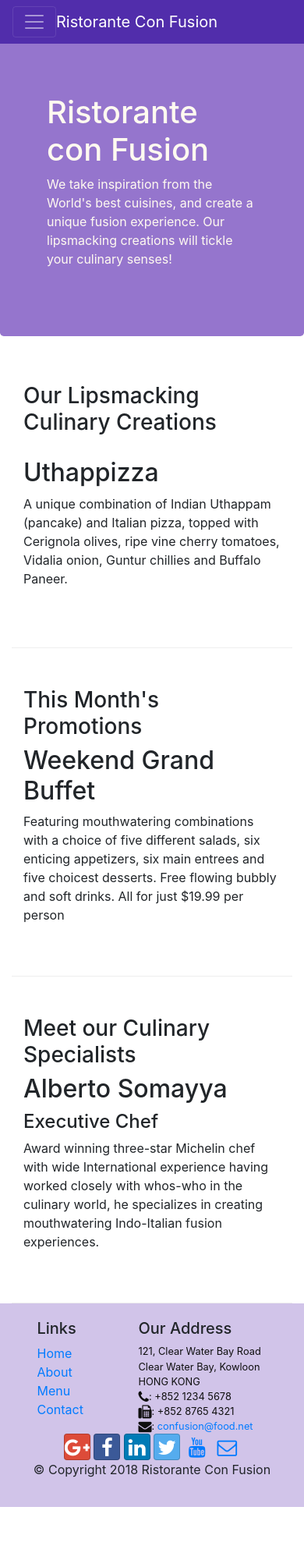
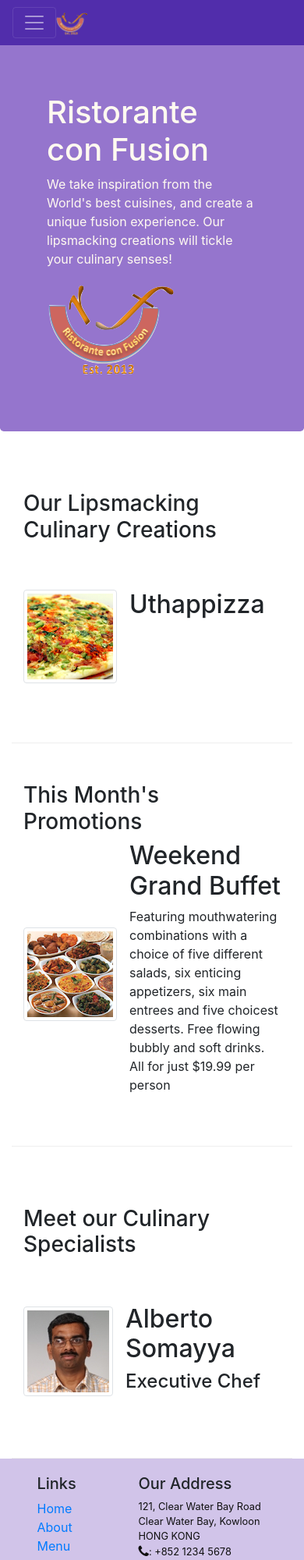
Before and after one commit to maheswar1506/Assignment-1, a website: page index.html in a window 390 px wide. Shown: the top 2000 px of the page at 78% size. Before the commit the page ends 1932 px from the top, so only its background shows below. Drawn offline with nearby package versions, Linux system fonts and the light colour scheme.

Commit message:
Images and Media

```diff
--- a/index.html
+++ b/index.html
@@ -21,7 +21,7 @@
 			<button class="navbar-toggler" type="button" data-toggle="collapse" data-target="#Navbar">
 				<span class="navbar-toggler-icon"></span>
 			</button>
-			<a class="navbar-brand mr-auto" href="#">Ristorante Con Fusion</a>
+			<a class="navbar-brand mr-auto" href="#"><img src="img/logo.png" height="30" width="41"></a>
 			<div class="collapse navbar-collapse" id="Navbar">
 				<ul class="navbar-nav mr-auto">
 					<li class="nav-item active"><a class="nav-link" href="#"><span class="fa fa-home fa-lg"></span> Home</a></li>
@@ -40,7 +40,8 @@
                     <h1>Ristorante con Fusion</h1>
                     <p>We take inspiration from the World's best cuisines, and create a unique fusion experience. Our lipsmacking creations will tickle your culinary senses!</p>
                 </div>
-                <div class="col-12 col-sm">
+                <div class="col-12 col-sm align-self-center">
+                    <img src="img/logo.png" class="img-fluid">
                 </div>
             </div>
         </div>
@@ -52,19 +53,32 @@
                 <h3>Our Lipsmacking Culinary Creations</h3>
             </div>
             <div class="col col-sm order-sm-first col-md">
-                <h2>Uthappizza</h2>
-                <p>A unique combination of Indian Uthappam (pancake) and Italian pizza, topped with Cerignola olives, ripe vine cherry tomatoes, Vidalia onion, Guntur chillies and Buffalo Paneer.</p>
+                <div class="media">
+                    <img class="d-flex mr-3 img-thumbnail align-self-center" src="img/uthappizza.png" alt="Uthappizza">
+                    <div class="media-body">
+                        <h2 class="mt-0">Uthappizza</h2>
+                        <p class="d-none d-sm-block">A unique combination of Indian Uthappam (pancake) and
+                            Italian pizza, topped with Cerignola olives, ripe vine
+                            cherry tomatoes, Vidalia onion, Guntur chillies and
+                            Buffalo Paneer.</p>
+                    </div>
+                </div>
             </div>
         </div>
-
 
         <div class="row row-content align-items-center">
             <div class="col-12 col-sm-4 col-md-3">
                 <h3>This Month's Promotions</h3>
             </div>
             <div class="col col-sm col-md">
-                <h2>Weekend Grand Buffet</h2>
-                <p>Featuring mouthwatering combinations with a choice of five different salads, six enticing appetizers, six main entrees and five choicest desserts. Free flowing bubbly and soft drinks. All for just $19.99 per person </p>
+                <div class="media">
+                    <img class="d-flex mr-3 img-thumbnail align-self-center"
+                            src="img/buffet.png" alt="Weekend Grand Buffet">
+                    <div class="media-body">
+                        <h2 class="mt-0">Weekend Grand Buffet</h2>
+                        <p>Featuring mouthwatering combinations with a choice of five different salads, six enticing appetizers, six main entrees and five choicest desserts. Free flowing bubbly and soft drinks. All for just $19.99 per person </p>
+                    </div>
+                </div>
             </div>
         </div>
 
@@ -73,9 +87,19 @@
                 <h3>Meet our Culinary Specialists</h3>
             </div>
             <div class="col col-sm order-sm-first col-md">
-                <h2>Alberto Somayya</h2>
-                <h4>Executive Chef</h4>
-                <p>Award winning three-star Michelin chef with wide International experience having worked closely with whos-who in the culinary world, he specializes in creating mouthwatering Indo-Italian fusion experiences. </p>
+                <div class="media">
+                    <img class="d-flex mr-3 img-thumbnail align-self-center"
+                            src="img/alberto.png" alt="Alberto Somayya">
+                    <div class="media-body">
+                        <h2 class="mt-0">Alberto Somayya</h2>
+                        <h4>Executive Chef</h4>
+                        <p class="d-none d-sm-block">Award winning three-star Michelin chef with wide
+                            International experience having worked closely with
+                            whos-who in the culinary world, he specializes in
+                            creating mouthwatering Indo-Italian fusion experiences.
+                        </p>
+                    </div>
+                </div>
             </div>
         </div>
     </div>
```
Also changed, not shown: aboutus.html (+3 -2 lines), contactus.html (+3 -2 lines), img/alberto.png (added), img/buffet.png (added), img/logo.png (added), img/uthappizza.png (added), 1 other file.
